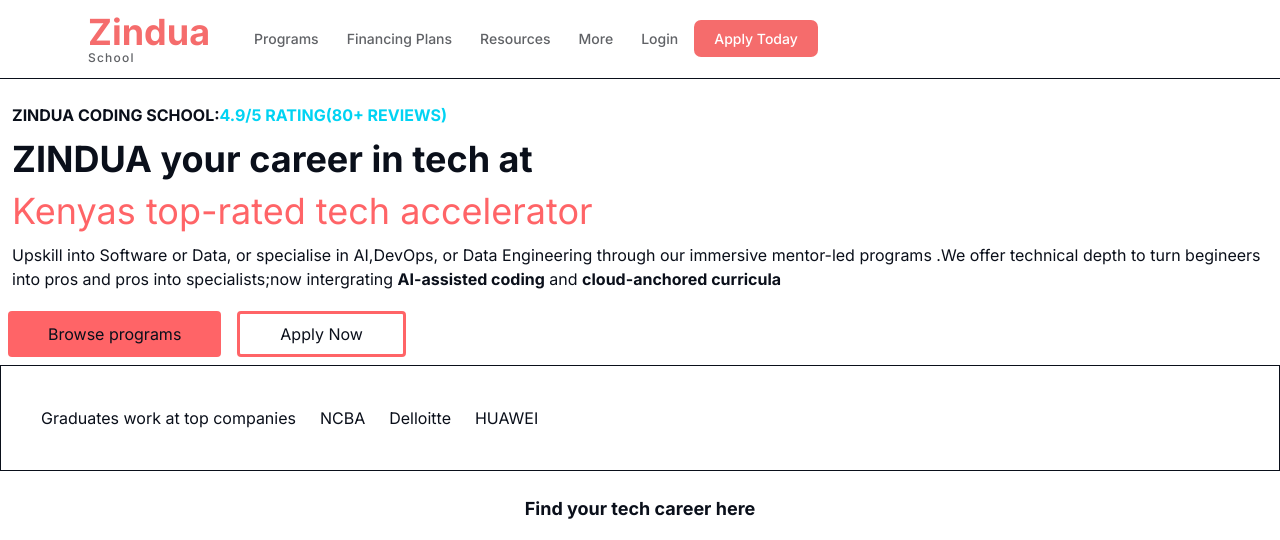
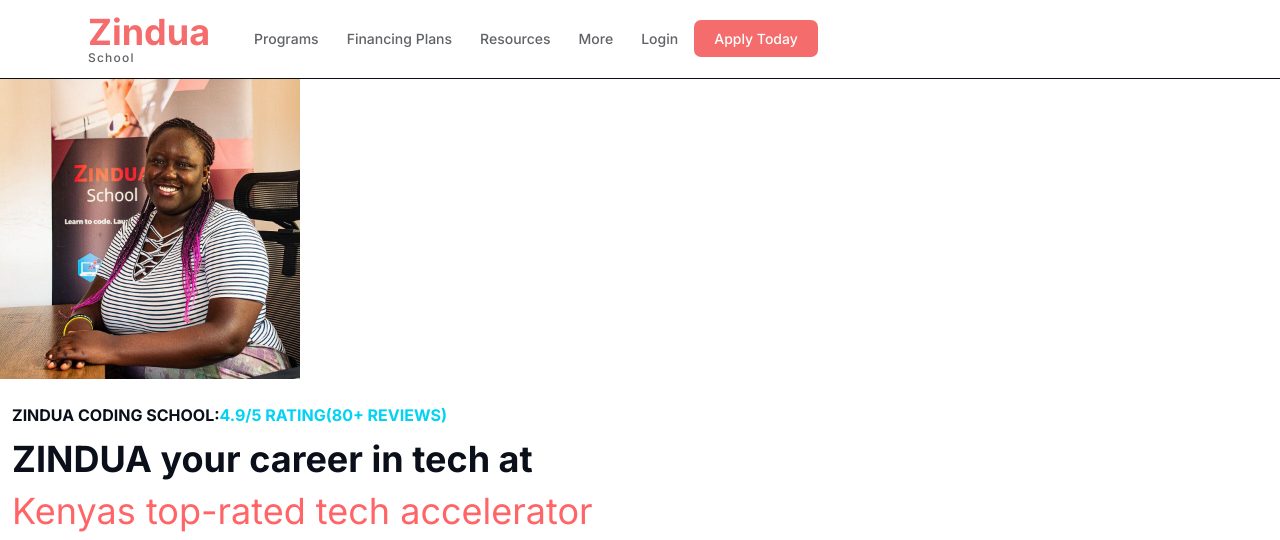
Before and after one commit to akingori371-oss/ZINDUA-SCHOOL, a plain HTML site: page index.html in a window 1280 px wide. Shown: the top 540 px of the page. Drawn offline with nearby package versions, Linux system fonts and the light colour scheme.

Commit message:
Add initial HTML structure and styles for Zindua School website

```diff
--- a/index.html
+++ b/index.html
@@ -111,6 +111,7 @@
     </header>
 
     <section>
+        <img src="Emelda-Photo-edited-1.jpeg" alt="Woman" width="300">
         <h4 class="font-bold flex flex-row ml-3 mt-6">ZINDUA CODING SCHOOL:<div class="text-cyan-400">4.9/5 RATING(80+ REVIEWS)</div></h4>
         <p class="flex flex-row font-bold text-4xl m-3 mb-1">ZINDUA your career in tech at <div class="text-red-400 text-4xl m-3">Kenyas top-rated tech accelerator</div></p>
         <p class="m-3">Upskill into Software or Data, or specialise in AI,DevOps, or Data Engineering through our immersive mentor-led programs .We offer technical depth to turn begineers into pros and pros into specialists;now intergrating <b>AI-assisted coding</b> and <b>cloud-anchored curricula</b></p>
```
Also changed, not shown: Emelda-Photo-edited-1.jpeg (added).
